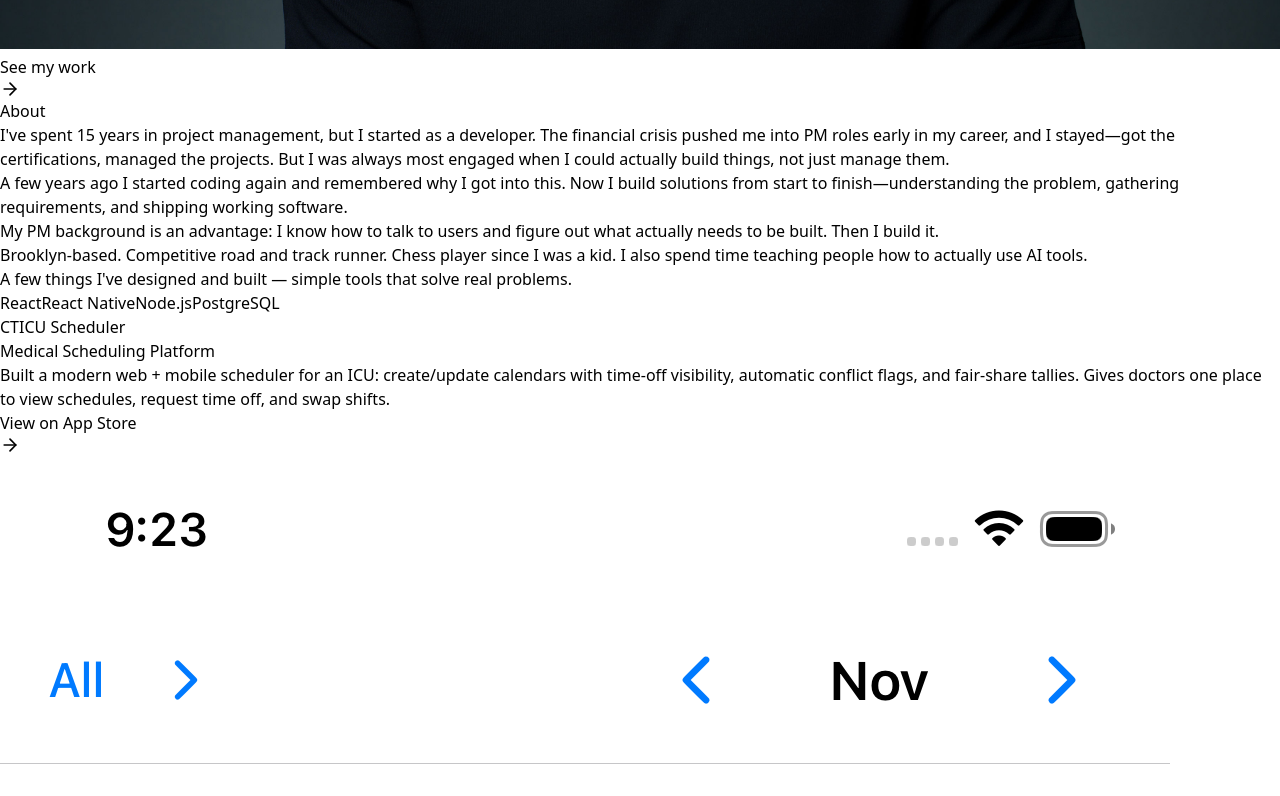
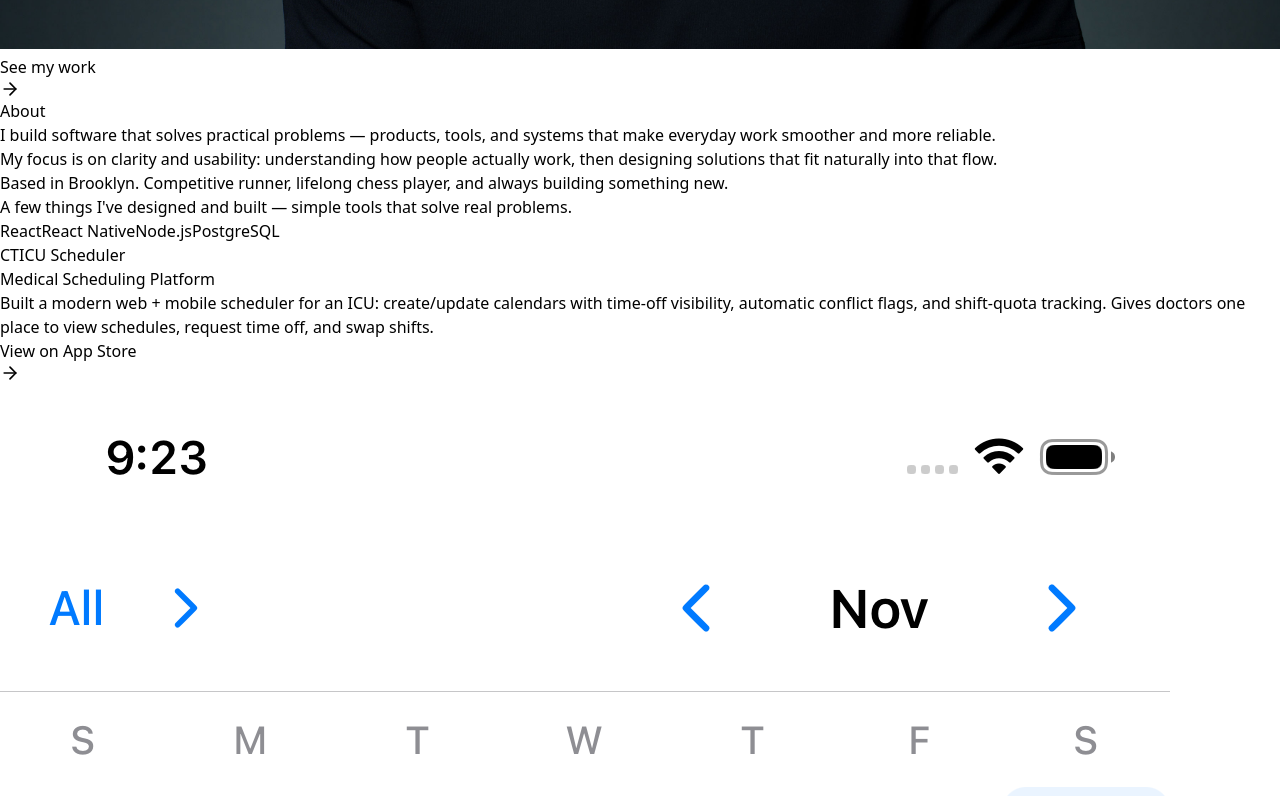
Before and after one commit to gzambran/portfolio, a React (Vite) app: page / in a window 1280 px wide. Shown: the part 2060-2856 px from the top of the page. Built offline with nearby package versions, Linux system fonts and the light colour scheme.

Commit message:
Update copy

```diff
--- a/src/App.jsx
+++ b/src/App.jsx
@@ -17,7 +17,7 @@ const Portfolio = () => {
     {
       title: "CTICU Scheduler",
       subtitle: "Medical Scheduling Platform",
-      description: "Built a modern web + mobile scheduler for an ICU: create/update calendars with time-off visibility, automatic conflict flags, and fair-share tallies. Gives doctors one place to view schedules, request time off, and swap shifts.",
+      description: "Built a modern web + mobile scheduler for an ICU: create/update calendars with time-off visibility, automatic conflict flags, and shift-quota tracking. Gives doctors one place to view schedules, request time off, and swap shifts.",
       link: "https://apps.apple.com/us/app/cticu-schedule/id6747990617",
       linkText: "View on App Store",
       tags: ["React", "React Native", "Node.js", "PostgreSQL"],
@@ -46,7 +46,7 @@ const Portfolio = () => {
     {
       title: "PaceWise",
       subtitle: "Running Calculator",
-      description: "Core pace/time calculator with interval generation, training zones, performance predictions, and age-grade scoring—built to help runners plan workouts fast.",
+      description: "Core pace/time calculator with interval generation, training zones, performance predictions, and age-grade scoring. Built to help runners plan workouts fast.",
       link: "https://pacewise.app",
       linkText: "View Project",
       tags: ["Swift"],
@@ -201,16 +201,13 @@ const Portfolio = () => {
 
           <div className="prose prose-lg max-w-none">
             <p className="text-xl text-gray-700 leading-relaxed mb-6">
-              I've spent 15 years in project management, but I started as a developer. The financial crisis pushed me into PM roles early in my career, and I stayed—got the certifications, managed the projects. But I was always most engaged when I could actually build things, not just manage them.
+              I build software that solves practical problems — products, tools, and systems that make everyday work smoother and more reliable.
             </p>
             <p className="text-xl text-gray-700 leading-relaxed mb-6">
-              A few years ago I started coding again and remembered why I got into this. Now I build solutions from start to finish—understanding the problem, gathering requirements, and shipping working software.
-            </p>
-            <p className="text-xl text-gray-700 leading-relaxed mb-6">
-              My PM background is an advantage: I know how to talk to users and figure out what actually needs to be built. Then I build it.
+              My focus is on clarity and usability: understanding how people actually work, then designing solutions that fit naturally into that flow.
             </p>
             <p className="text-xl text-gray-700 leading-relaxed">
-              Brooklyn-based. Competitive road and track runner. Chess player since I was a kid. I also spend time teaching people how to actually use AI tools.
+              Based in Brooklyn. Competitive runner, lifelong chess player, and always building something new.
             </p>
           </div>
         </div>
```
